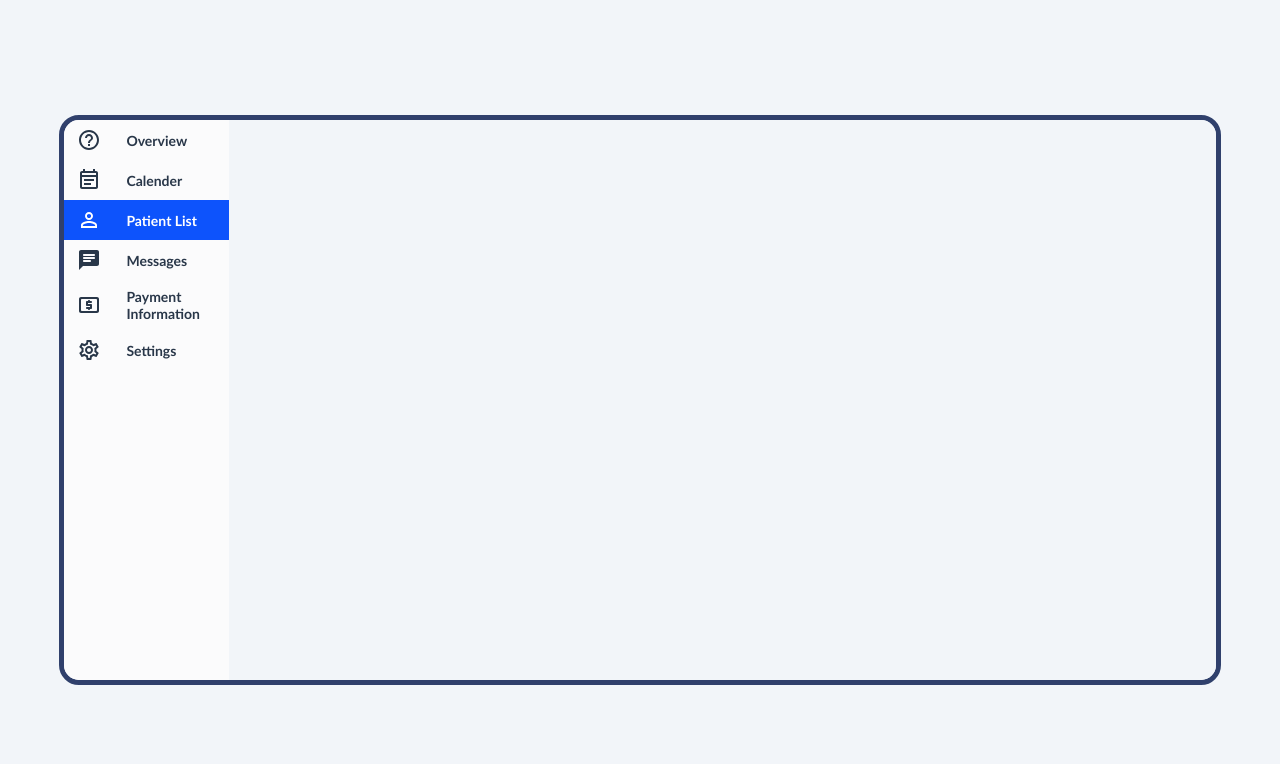
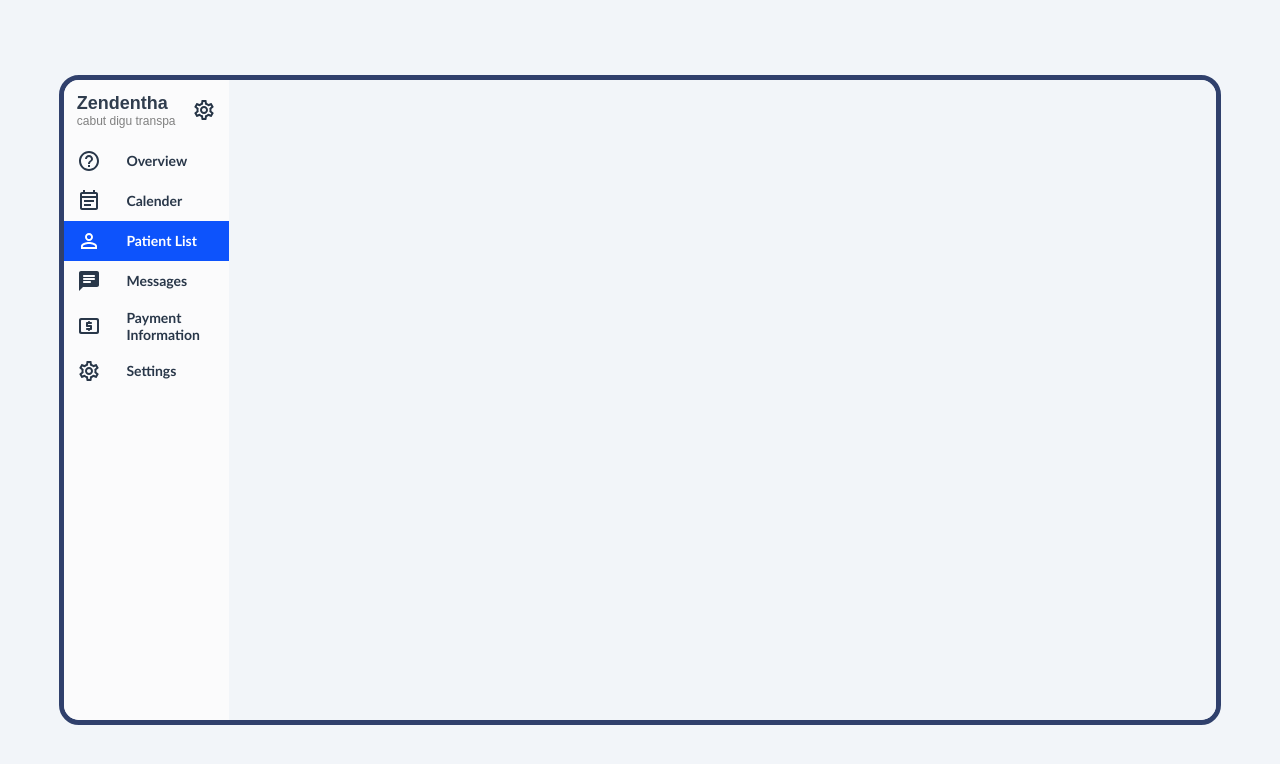
Before and after one commit to rajeshmn47/assignment, a React (Create React App) app: page / in a window 1280 px wide. Shown: the top 764 px of the page. Built offline with nearby package versions, Linux system fonts and the light colour scheme.

Commit message:
last commit

```diff
--- a/src/App.css
+++ b/src/App.css
@@ -16,7 +16,7 @@ html,body{
 
 .maindiv{
   width: 90vw;
-  height: 70vh;
+  height: 80vh;
   border: 5px solid #30406C;
   display: flex;
   border-radius: 20px;
@@ -53,3 +53,18 @@ padding: 2vmax;
   font-weight: 800;
 font-family: 'Gill Sans', 'Gill Sans MT', Calibri, 'Trebuchet MS', sans-serif;
 }
+.topsid h2{
+  font-size: 18px;
+  color: #303D4E;
+}
+.topsid{
+  display: flex;
+  padding: 1vmax;
+  box-sizing: border-box;
+  align-items: center;
+  justify-content: space-between;
+}
+.topsid p{
+  font-size: 12px;
+  color: grey;
+}
--- a/src/maindiv.js
+++ b/src/maindiv.js
@@ -10,6 +10,13 @@ export const Maindiv=()=>{
         <>
 <div className='maindiv'>
     <div className="sidebar">
+        <div className='topsid'>
+            <div>
+<h2>Zendentha</h2>
+<p>cabut digu transpa</p>
+</div>
+<SettingsOutlinedIcon/>
+        </div>
         <div>
 <div className='item'>
     <HelpOutlineOutlinedIcon/>
```
